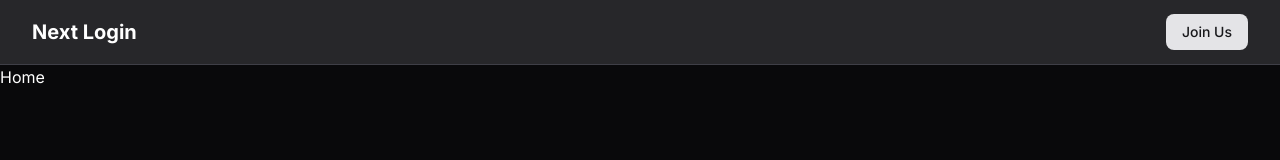
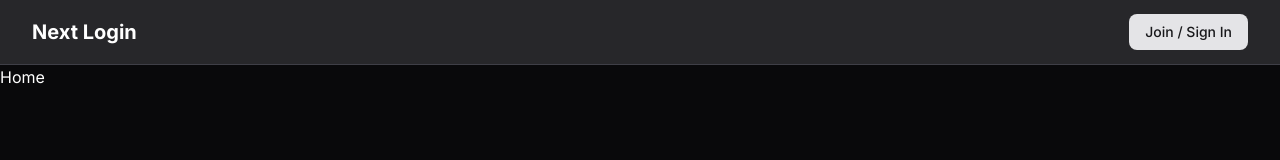
Before and after one commit to 4igeek/next-login-system, a Next.js app: page / in a window 1280 px wide. Shown: the top 160 px of the page. Built offline with nearby package versions, Linux system fonts and the light colour scheme; no server answers.

Commit message:
Everything is at a nice place now!

```diff
--- a/src/components/NavBar.tsx
+++ b/src/components/NavBar.tsx
@@ -45,7 +45,7 @@ export default function NavBar() {
                 onClick={() => setIsAuthModalOpen(true)}
                 className="bg-primary text-primary-foreground hover:bg-primary/90 px-4 py-2 rounded-md text-sm font-medium"
               >
-                Join Us
+                Join / Sign In
               </button>
             )}
           </div>
--- a/src/components/auth/AuthModal.tsx
+++ b/src/components/auth/AuthModal.tsx
@@ -37,10 +37,10 @@ export default function AuthModal({ isOpen, onClose }: AuthModalProps) {
             transition={{ type: "spring", stiffness: 300, damping: 30 }}
             className="bg-card rounded-lg shadow-lg border border-border min-h-[370px]"
           >
-            {!showForgotPassword && (
             <motion.div
               initial={{ opacity: 0, y: -20 }}
               animate={{ opacity: 1, y: 0 }}
+              exit={{ opacity: 0, y: -20 }}
               className="flex border-b border-border"
             >
               <button
@@ -64,7 +64,6 @@ export default function AuthModal({ isOpen, onClose }: AuthModalProps) {
                 Create Account
               </button>
             </motion.div>
-            )}
 
             <div className="p-6 flex flex-col justify-center h-full w-full">
               <AnimatePresence mode="wait">
```
Lines whose indentation alone changed are shown as unchanged.
